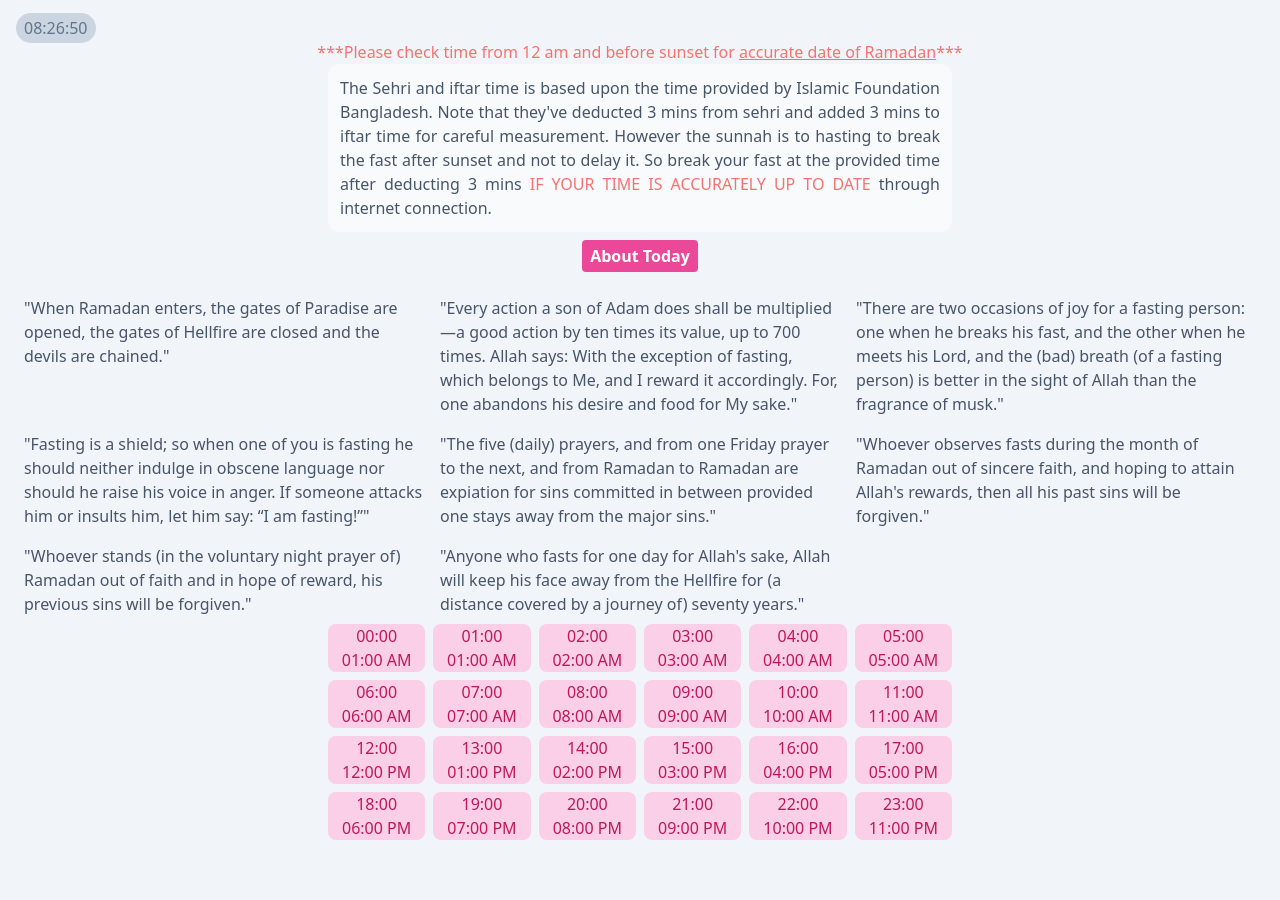
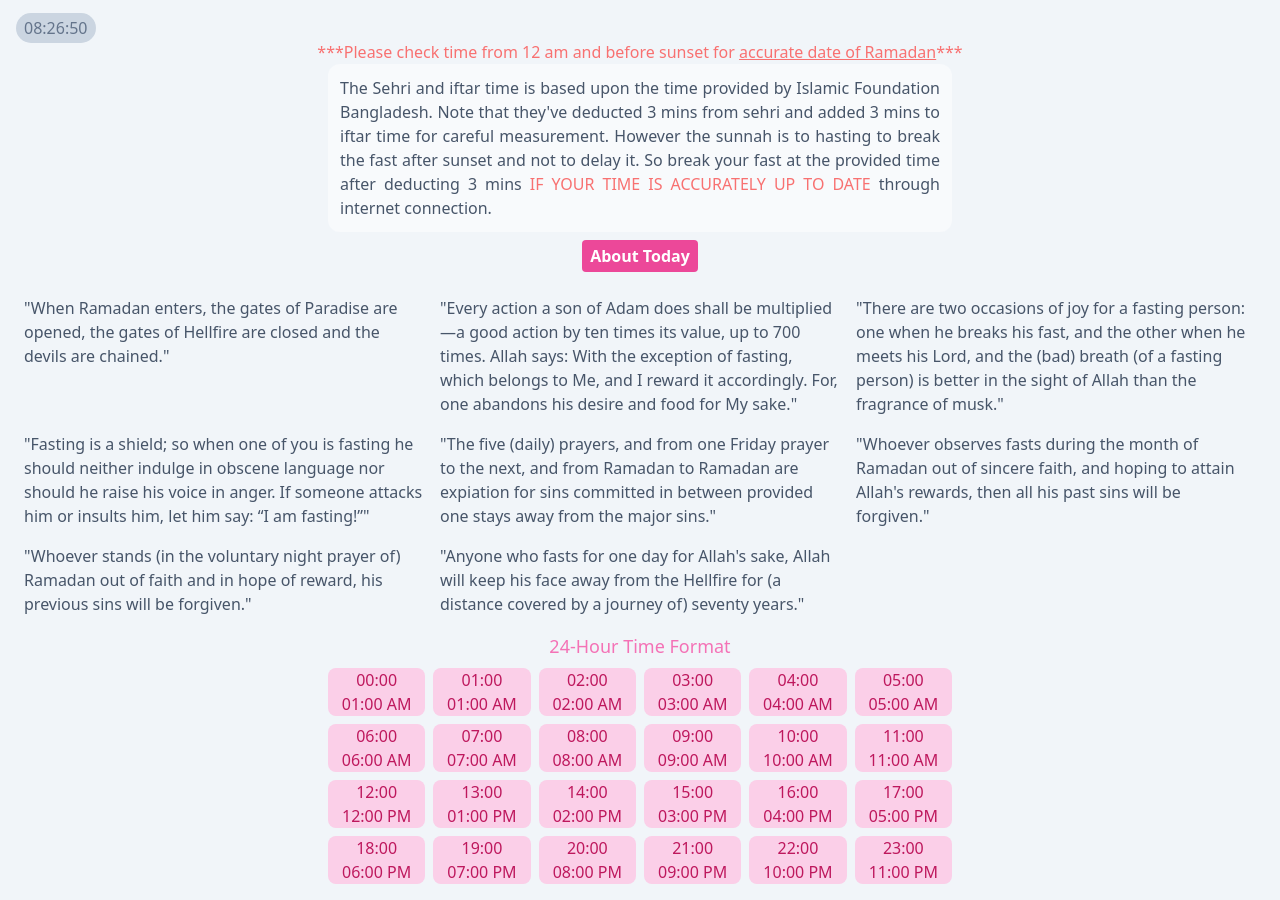
Before and after one commit to MdMahfujHasan/RAMADAN-2023, a plain HTML site: page index.html in a window 1280 px wide. Before the commit the page ends 856 px from the top, so only its background shows below. Drawn offline with nearby package versions, Linux system fonts and the light colour scheme.

Commit message:
24h time formet text added

```diff
--- a/index.html
+++ b/index.html
@@ -70,7 +70,9 @@
                 distance covered by a journey of) seventy years."</p>
 
         </div>
-        <div
+        <div>
+            <h3 class="text-lg font-medium my-2 text-pink-400 text-center">24-Hour Time Format</h3>
+            <section
                 class="grid grid-cols-5 sm:grid-cols-6 md:grid-cols-6 lg:grid-cols-6 gap-2 w-100 sm:w-100 md:w-3/4 lg:w-1/2 mx-auto">
                 <div class="bg-pink-200 text-center text-pink-700 font-medium rounded-lg">
                     <p>00:00</p>
@@ -168,6 +170,7 @@
                     <p>23:00</p>
                     <p>11:00 PM</p>
                 </div>
+            </section>
         </div>
 
     </section>
```
Lines whose indentation alone changed are shown as unchanged.
